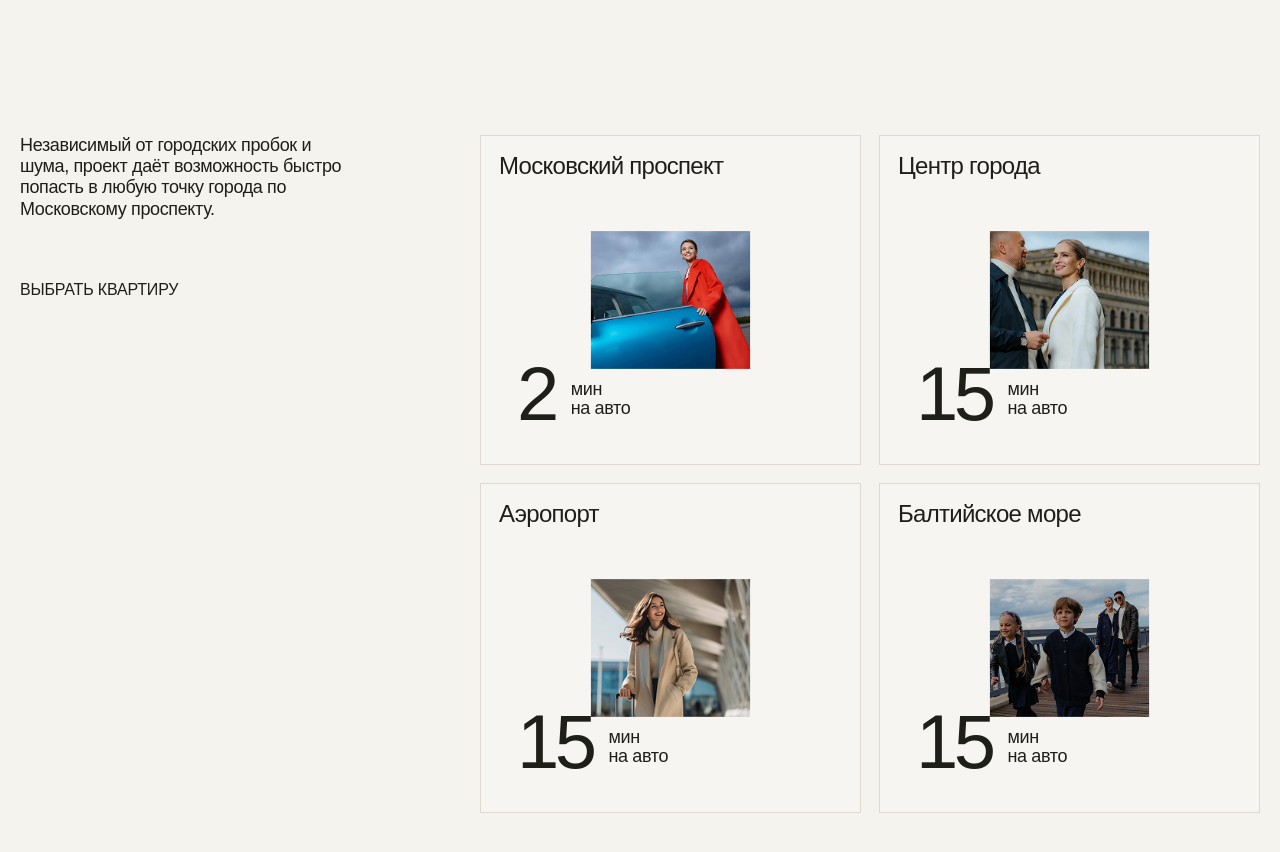
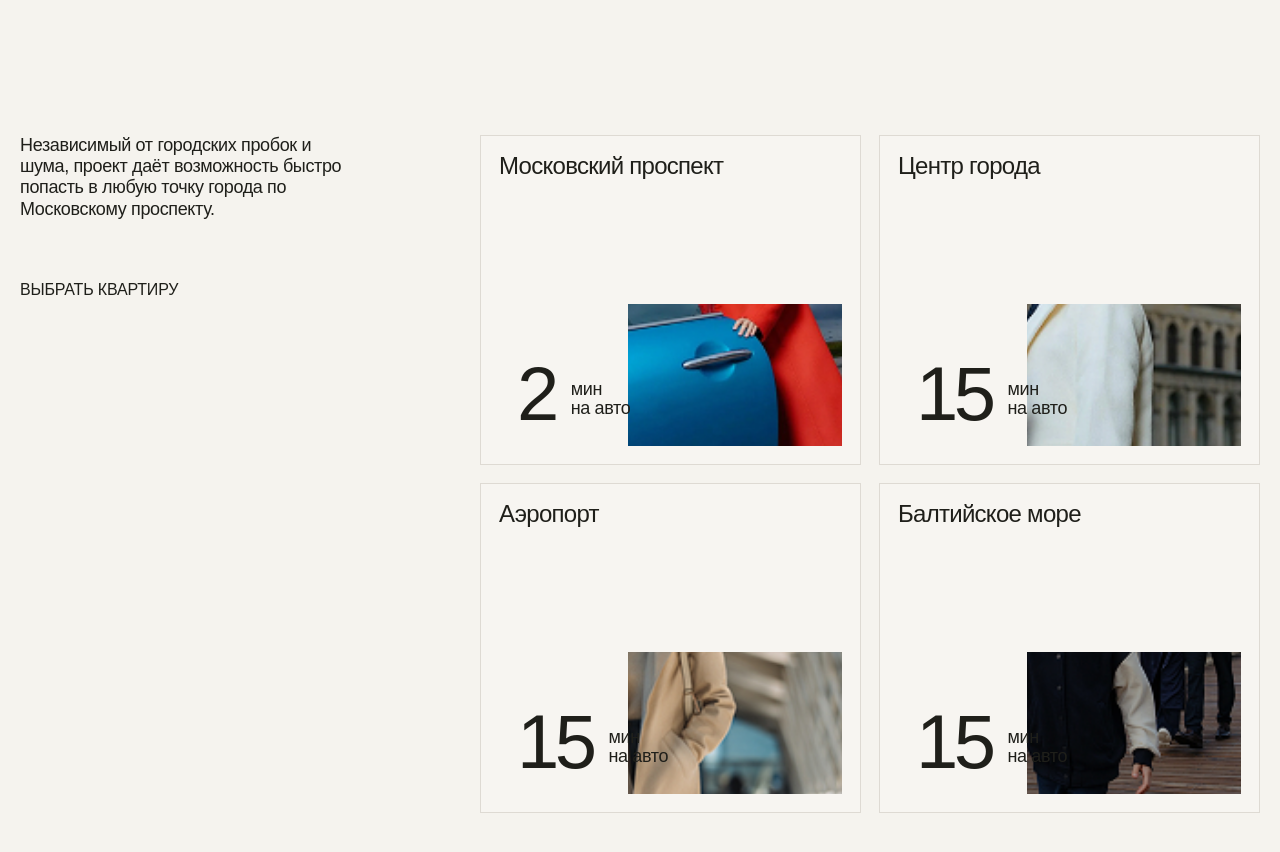
Before and after one commit to nstopack-crypto/istok-site, a Next.js app: page / in a window 1280 px wide. Shown: the part 5540-6392 px from the top of the page. Built offline with nearby package versions, Linux system fonts and the light colour scheme.

Commit message:
Refine location hover effect to premium full-card image reveal

```diff
--- a/components/Location.tsx
+++ b/components/Location.tsx
@@ -7,7 +7,6 @@ const destinations = [
     title: "Московский проспект",
     time: "2",
     image: "/images/location-kaliningrad.jpg",
-    featured: true,
   },
   {
     title: "Центр города",
@@ -53,9 +52,7 @@ export default function Location() {
             {destinations.map((item) => (
               <article
                 key={item.title}
-                className={`group relative overflow-hidden border border-[#dedad3] bg-[#f7f5f1] p-[18px] transition-all duration-500 ease-[cubic-bezier(0.22,1,0.36,1)] hover:border-[#bfbab1] hover:shadow-[0_16px_48px_rgba(0,0,0,0.08)] ${
-                  item.featured ? "h-[330px]" : "h-[330px]"
-                }`}
+                className="group relative h-[330px] overflow-hidden border border-[#dedad3] bg-[#f7f5f1] p-[18px] transition-all duration-500 ease-[cubic-bezier(0.22,1,0.36,1)] hover:border-[#bfbab1] hover:shadow-[0_16px_48px_rgba(0,0,0,0.08)]"
               >
                 <div className="absolute inset-0 z-0 overflow-hidden">
                   <Image
@@ -63,17 +60,30 @@ export default function Location() {
                     alt={item.title}
                     fill
                     sizes="(max-width: 768px) 100vw, 50vw"
-                    className="scale-[0.42] object-cover object-bottom-right opacity-100 transition-all duration-700 ease-[cubic-bezier(0.22,1,0.36,1)] group-hover:scale-100 group-hover:opacity-100"
+                    className="object-cover object-bottom-right opacity-100 transition-all duration-700 ease-[cubic-bezier(0.22,1,0.36,1)]"
+                    style={{
+                      clipPath: "inset(calc(100% - 160px) 18px 18px calc(100% - 232px))",
+                    }}
                   />
                   <div className="absolute inset-0 bg-black/0 transition-all duration-700 ease-[cubic-bezier(0.22,1,0.36,1)] group-hover:bg-black/32" />
                 </div>
 
-                <div className="relative z-10 h-full transition-colors duration-500">
+                <div className="absolute inset-0 z-[1] overflow-hidden">
+                  <Image
+                    src={item.image}
+                    alt={item.title}
+                    fill
+                    sizes="(max-width: 768px) 100vw, 50vw"
+                    className="object-cover opacity-0 scale-[1.02] transition-all duration-700 ease-[cubic-bezier(0.22,1,0.36,1)] group-hover:scale-100 group-hover:opacity-100"
+                  />
+                </div>
+
+                <div className="relative z-10 h-full">
                   <h3 className="text-[24px] font-medium leading-[1] tracking-[-0.03em] text-[#1f1f1a] transition-colors duration-500 group-hover:text-white">
                     {item.title}
                   </h3>
 
-                  <div className="absolute bottom-[18px] left-[18px] flex items-end gap-[16px] transition-colors duration-500">
+                  <div className="absolute bottom-[18px] left-[18px] flex items-end gap-[16px]">
                     <div className="text-[76px] font-medium leading-[0.9] tracking-[-0.06em] text-[#1f1f1a] transition-colors duration-500 group-hover:text-white">
                       {item.time}
                     </div>
```
